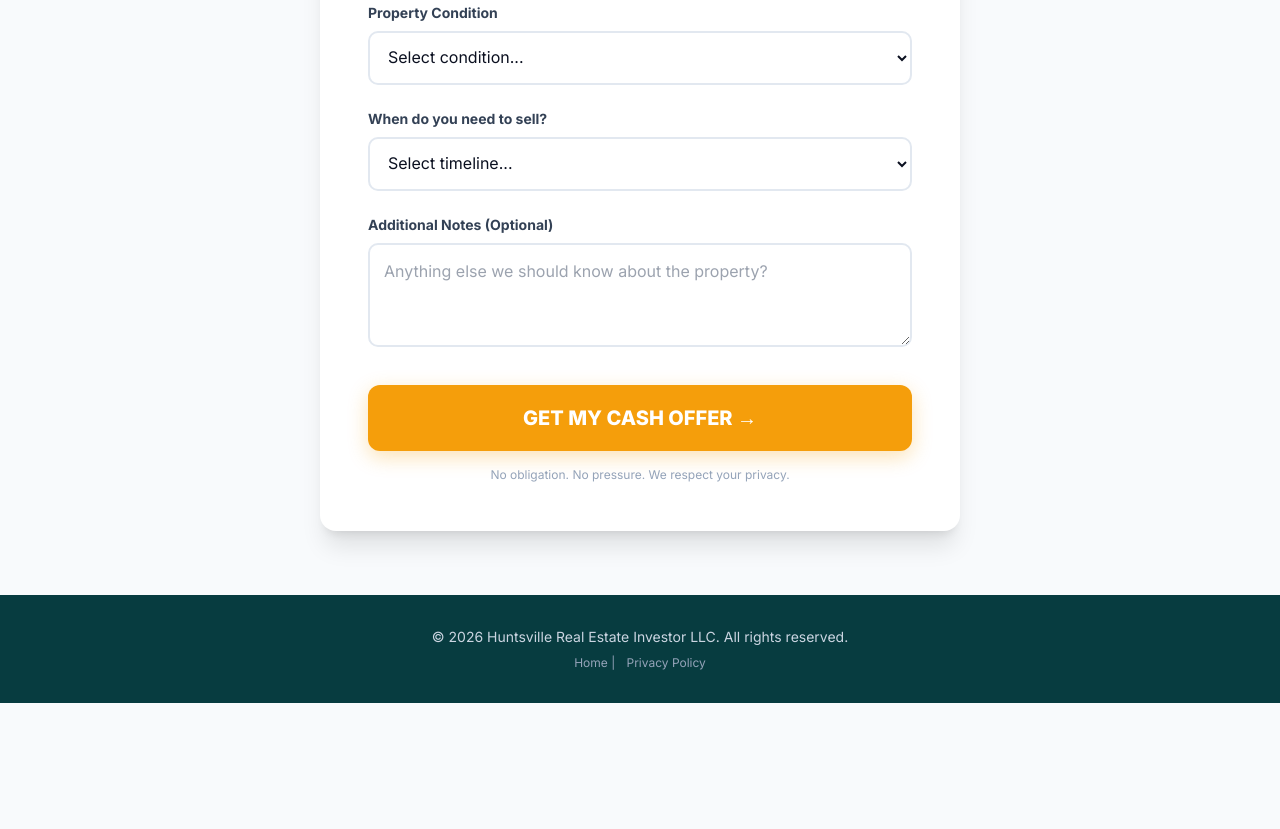
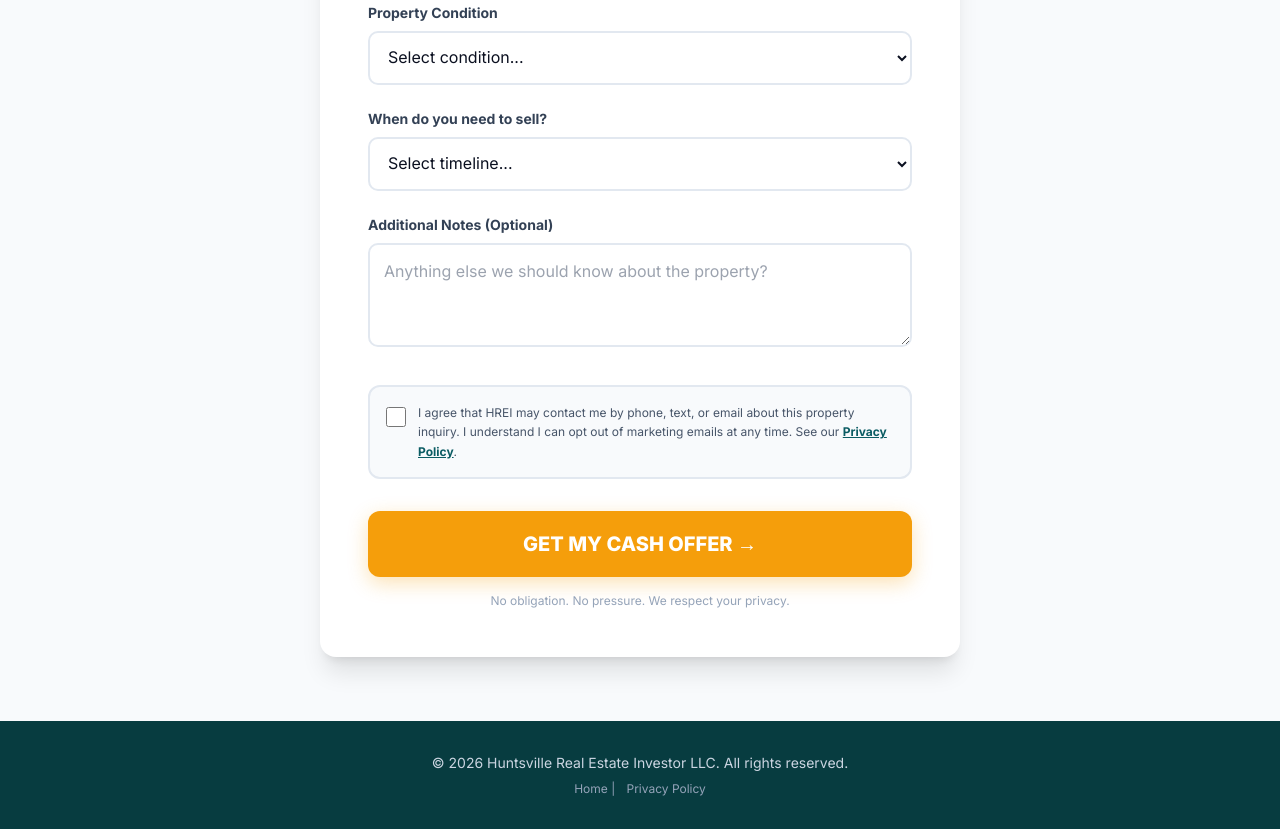
Before and after one commit to HREInvestor/HREInvestor, a plain HTML site: page sell-fast.html in a window 1280 px wide. Shown: the part 1778-2607 px from the top of the page. Before the commit the page ends 2481 px from the top, so only its background shows below. Drawn offline with nearby package versions, Linux system fonts and the light colour scheme.

Commit message:
Restore seller contact consent and show form errors

```diff
--- a/sell-fast.html
+++ b/sell-fast.html
@@ -285,6 +285,15 @@
                       class="form-input" placeholder="Anything else we should know about the property?"></textarea>
           </div>
 
+          <div class="mb-8 p-4 bg-slate-50 rounded-xl border-2 border-slate-200">
+            <div class="flex items-start gap-3">
+              <input type="checkbox" id="contactConsent" class="mt-1 w-5 h-5 flex-shrink-0" required>
+              <label for="contactConsent" class="text-xs text-slate-600 leading-relaxed">
+                I agree that HREI may contact me by phone, text, or email about this property inquiry. I understand I can opt out of marketing emails at any time. See our <a href="privacy-policy.html" class="underline font-bold text-brand">Privacy Policy</a>.
+              </label>
+            </div>
+          </div>
+
           <button type="submit" id="submitBtn" class="submit-btn">
             GET MY CASH OFFER →
           </button>
@@ -378,6 +387,9 @@
       if (conditionVal) noteParts.push('Condition: ' + conditionVal);
       if (timelineVal)  noteParts.push('Timeline: '  + timelineVal);
       if (notesVal)     noteParts.push(notesVal);
+      if (document.getElementById('contactConsent').checked) {
+        noteParts.push('Contact permission confirmed through website form: phone, text, and email. Submitted ' + new Date().toISOString() + '.');
+      }
       const combinedNotes = noteParts.join(' | ') || null;
 
       // ✅ All keys match exact Supabase column names
@@ -436,6 +448,7 @@
 
       } catch (err) {
         console.error('Submission error:', err);
+        errorMsg.textContent = 'We could not save your request: ' + (err.message || 'Please try again.');
         errorMsg.style.display = 'block';
         errorMsg.scrollIntoView({ behavior: 'smooth', block: 'center' });
         submitBtn.disabled    = false;
```
